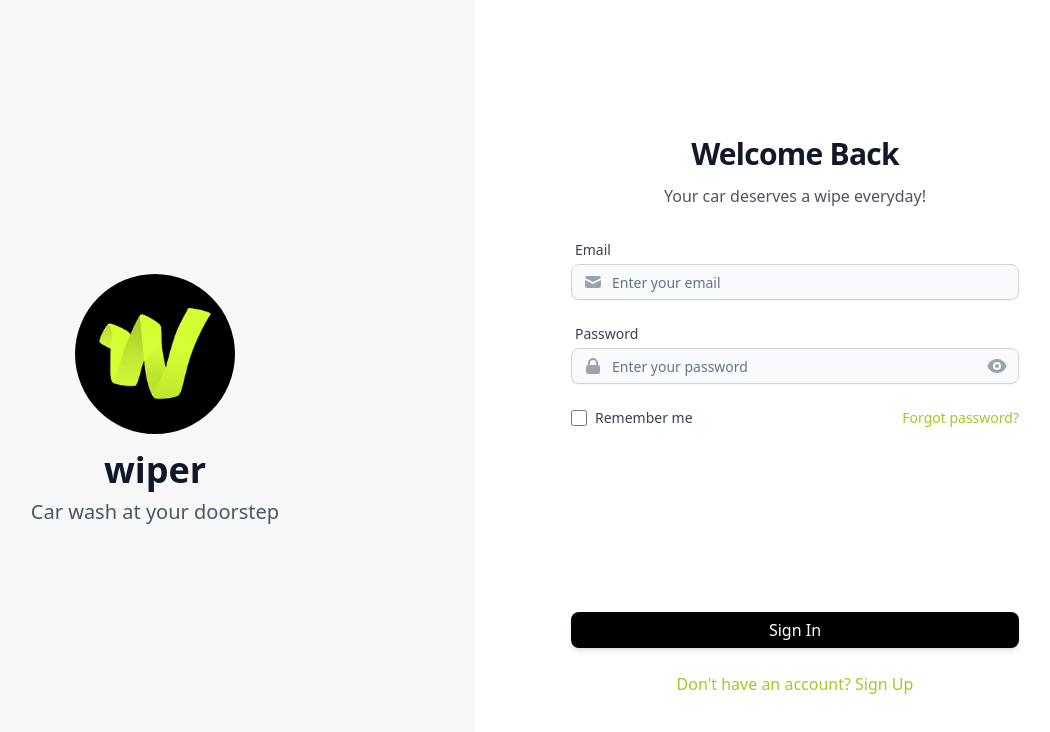
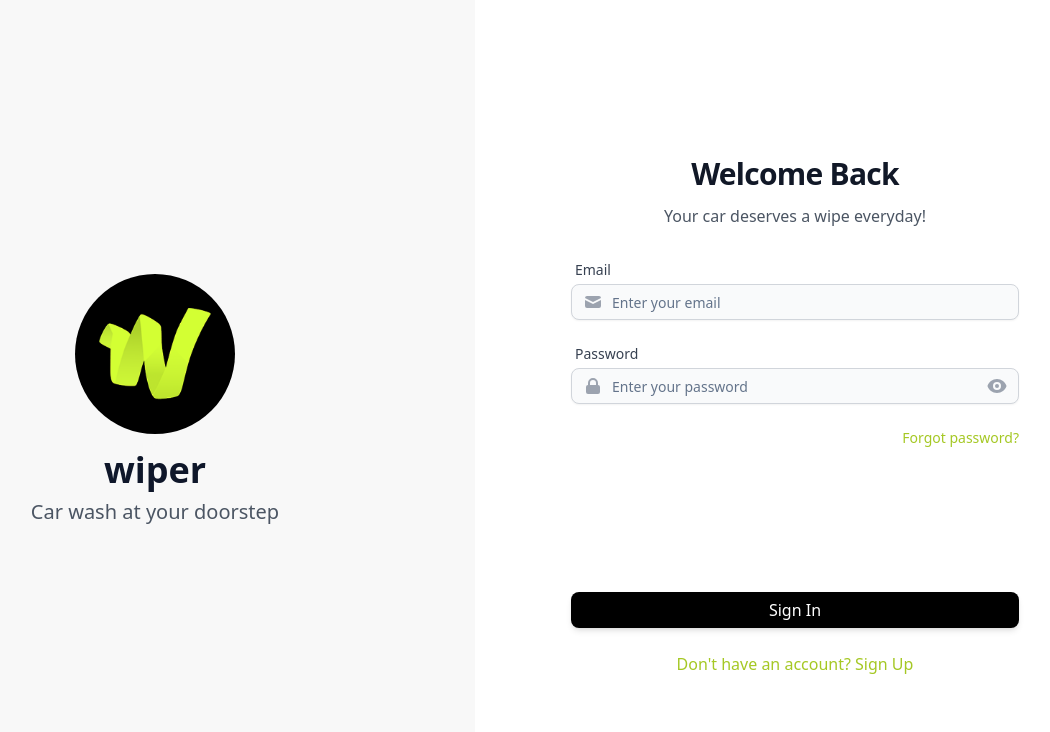
Before and after one commit to googly1030/Wiper, a React (Vite) app: page / in a window 1280 px wide. Shown: the top 732 px of the page, without its empty margins (165-1215 px from the left). Built offline with nearby package versions, Linux system fonts and the light colour scheme; no server answers.

Commit message:
fix: enhance signup process by auto-confirming user and improving error handling

```diff
--- a/src/screens/AndroidCompact/AndroidCompact.tsx
+++ b/src/screens/AndroidCompact/AndroidCompact.tsx
@@ -113,8 +113,8 @@ export const AndroidCompact = (): JSX.Element => {
           throw new Error("Passwords don't match");
         }
 
-        // Submit all signup data
-        const { error } = await supabase.auth.signUp({
+        // Submit all signup data with auto-confirm enabled
+        const { data, error } = await supabase.auth.signUp({
           email,
           password,
           options: {
@@ -125,21 +125,45 @@ export const AndroidCompact = (): JSX.Element => {
               apartment_number: apartmentNumber,
               referral_code: referralCode || null,
             },
-            emailRedirectTo: `${window.location.origin}/auth/callback`,
+            // Remove emailRedirectTo option
           }
         });
+
         if (error) throw error;
 
-        setErrorMessage("Please check your email for a confirmation link before signing in.");
-        setIsLogin(true);
+        // If user was created successfully, sign them in automatically
+        if (data.user) {
+          const { data: signInData, error: signInError } = await supabase.auth.signInWithPassword({
+            email,
+            password,
+          });
+
+          if (signInError) throw signInError;
+
+          // Store session info in localStorage
+          if (signInData.session) {
+            localStorage.setItem('userSession', JSON.stringify({
+              expires_at: signInData.session.expires_at,
+              user: {
+                id: signInData.session.user.id,
+                email: signInData.session.user.email
+              }
+            }));
+          }
+
+          // Redirect to services page
+          navigate('/services');
+        } else {
+          // Handle edge case
+          setIsLogin(true);
+          setErrorMessage("Account created. Please sign in.");
+        }
+
         return;
       }
     } catch (error) {
-      if (error.message === "Email not confirmed") {
-        setErrorMessage("Please check your email and confirm your address before signing in.");
-      } else {
-        setErrorMessage(error.message);
-      }
+      // Remove specific error message about email confirmation
+      setErrorMessage(error.message);
     } finally {
       setLoading(false);
     }
@@ -299,18 +323,8 @@ export const AndroidCompact = (): JSX.Element => {
             />
           </div>
 
-          <div className="flex items-center justify-between">
-            <div className="flex items-center">
-              <input
-                id="remember-me"
-                name="remember-me"
-                type="checkbox"
-                className="h-4 w-4 text-[#c5e82e] focus:ring-[#a5c824] border-gray-300 rounded"
-              />
-              <label htmlFor="remember-me" className="ml-2 block text-sm text-gray-700">
-                Remember me
-              </label>
-            </div>
+          <div className="flex items-center justify-end">
+
             <div className="text-sm">
               <a href="#" className="font-medium text-[#a5c824] hover:text-[#c5e82e] transition-colors">
                 Forgot password?
@@ -734,9 +748,9 @@ export const AndroidCompact = (): JSX.Element => {
   };
 
   return (
-    <div className="min-h-screen flex flex-col md:flex-row-reverse">
+    <div className="h-[100dvh] flex flex-col md:flex-row-reverse">
       <motion.div
-        className="w-full md:w-1/2 flex flex-col items-center justify-center px-6 py-12 bg-white"
+        className="w-full md:w-1/2 flex flex-col items-center justify-center px-6 py-12 bg-white overflow-auto"
         initial="hidden"
         animate="visible"
         variants={containerVariants}
@@ -792,7 +806,7 @@ export const AndroidCompact = (): JSX.Element => {
           )}
 
           <motion.div className="space-y-8" variants={containerVariants}>
-            <div className="min-h-[340px]"> {/* Adjust this value based on your tallest step */}
+            <div className="min-h-[300px]">
               {renderStepContent()}
             </div>
 
```
